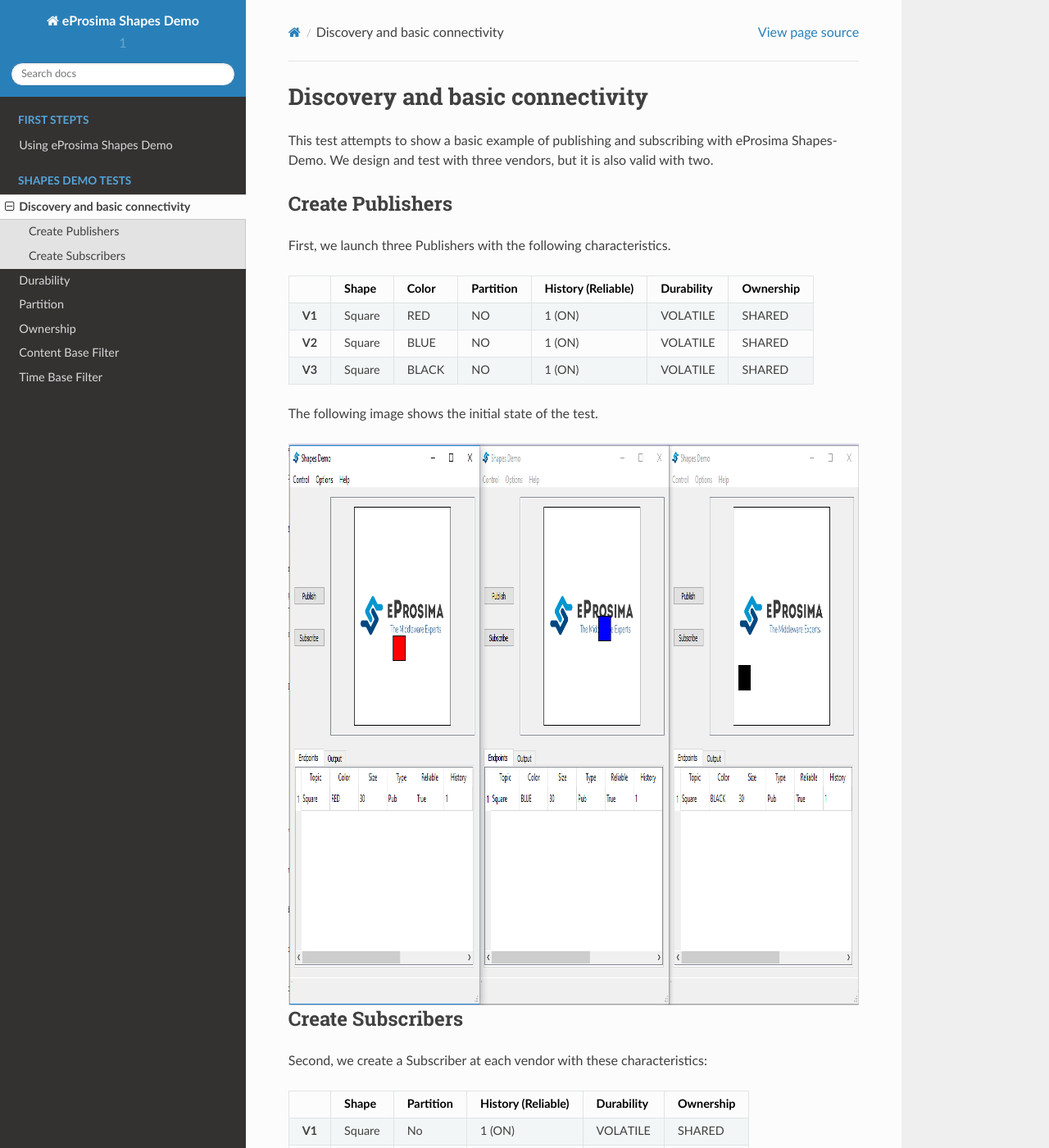
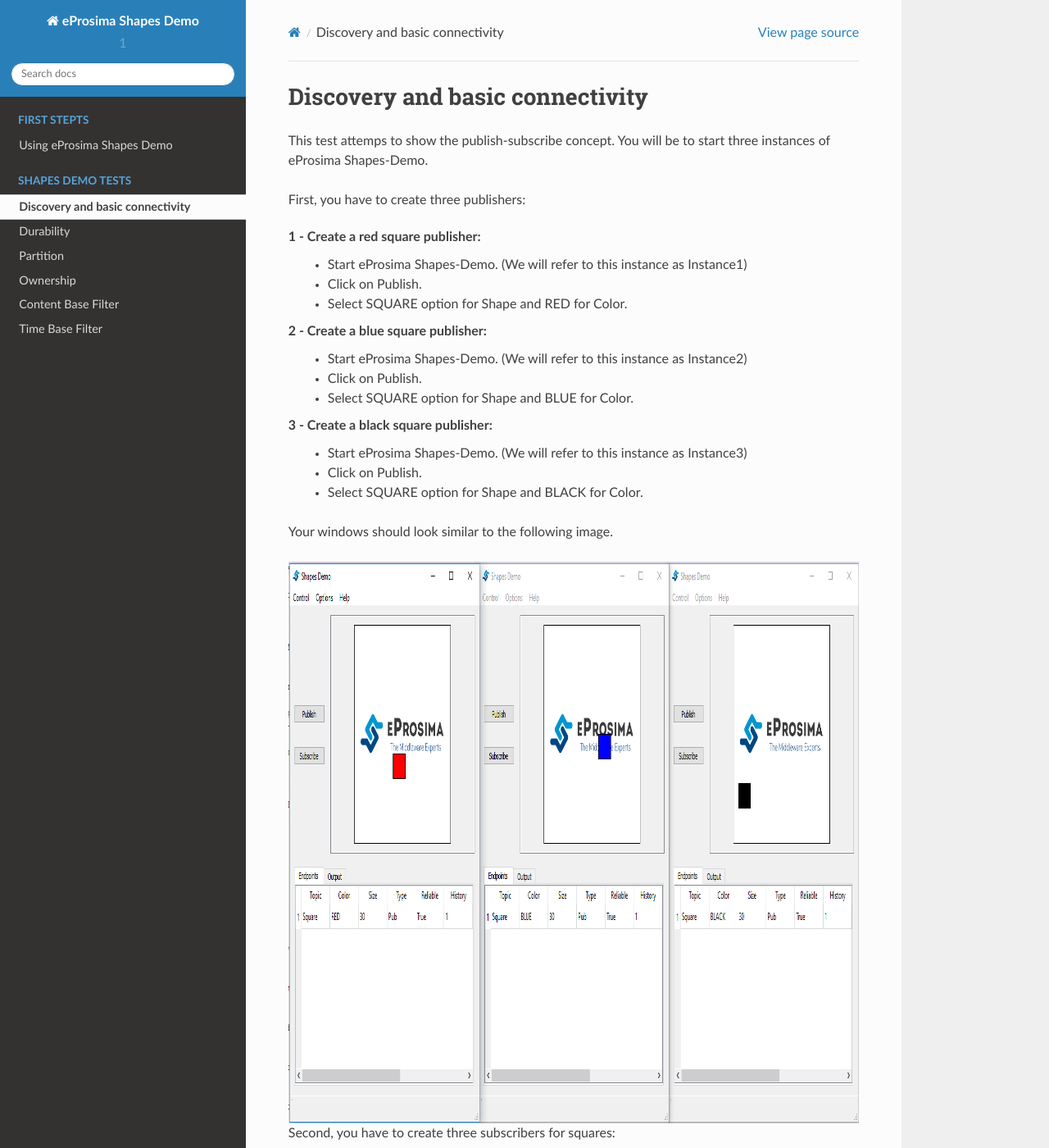
Before and after one commit to eProsima/Shapes-Demo-Docs, a Sphinx documentation site: the page built from docs/test1.rst, in a window 1280 px wide and 1400 px high. Shown: the whole window at 82% size. Built offline with Sphinx 7.4.7 and the Read the Docs theme 2.0.0, drawn with Linux system fonts in a browser that asks for light colours; some of the changed text lies outside the part shown.

Commit message:
Update test1.rst

```diff
--- a/docs/test1.rst
+++ b/docs/test1.rst
@@ -1,50 +1,48 @@
 Discovery and basic connectivity
 ================================
 
-This test attempts to show a basic example of publishing and subscribing with eProsima Shapes-Demo.
-We design and test with three vendors, but it is also valid with two.
+This test attemps to show the publish-subscribe concept. You will be to start three instances of eProsima Shapes-Demo.
 
-Create Publishers
------------------
+First, you have to create three publishers:
 
-First, we launch three Publishers with the following characteristics.
+1 - Create a red square publisher:
+   - Start eProsima Shapes-Demo. (We will refer to this instance as Instance1)
+   - Click on Publish.
+   - Select SQUARE option for Shape and RED for Color.
 
-+--------+--------+-------+-----------+--------------------+------------+-----------+
-|        | Shape  | Color | Partition | History (Reliable) | Durability | Ownership |
-+========+========+=======+===========+====================+============+===========+
-| **V1** | Square | RED   | NO        |       1 (ON)       | VOLATILE   | SHARED    |
-+--------+--------+-------+-----------+--------------------+------------+-----------+
-| **V2** | Square | BLUE  | NO        |       1 (ON)       | VOLATILE   | SHARED    |
-+--------+--------+-------+-----------+--------------------+------------+-----------+
-| **V3** | Square | BLACK | NO        |       1 (ON)       | VOLATILE   | SHARED    |
-+--------+--------+-------+-----------+--------------------+------------+-----------+
+2 - Create a blue square publisher:
+   - Start eProsima Shapes-Demo. (We will refer to this instance as Instance2)
+   - Click on Publish.
+   - Select SQUARE option for Shape and BLUE for Color.
 
-The following image shows the initial state of the test.
+3 - Create a black square publisher:
+   - Start eProsima Shapes-Demo. (We will refer to this instance as Instance3)
+   - Click on Publish.
+   - Select SQUARE option for Shape and BLACK for Color.
+
+Your windows should look similar to the following image.
 
 .. image:: test1_2.png
    :scale: 100 %
    :alt: Publish
    :align: center
 
+Second, you have to create three subscribers for squares:
 
-Create Subscribers
-------------------
+1 - Click Subscribe on Instance1
+   - Select SQUARE option for Shape
 
-Second, we create a Subscriber at each vendor with these characteristics:
+2 - Click Subscribe on Instance2
+   - Select SQUARE option for Shape
 
-+--------+--------+-----------+--------------------+------------+-----------+
-|        | Shape  | Partition | History (Reliable) | Durability | Ownership |
-+========+========+===========+====================+============+===========+
-| **V1** | Square | No        | 1 (ON)             | VOLATILE   | SHARED    |
-+--------+--------+-----------+--------------------+------------+-----------+
-| **V2** | Square | No        | 1 (ON)             | VOLATILE   | SHARED    |
-+--------+--------+-----------+--------------------+------------+-----------+
-| **V3** | Square | No        | 1 (ON)             | VOLATILE   | SHARED    |
-+--------+--------+-----------+--------------------+------------+-----------+
+3 - Click Subscribe on Instance3
+   - Select SQUARE option for Shape
 
-The following figure shows the final state of the test. Each vendor has its square and the squares published by other vendors.
+Your windows should look similar to the following image.
 
 .. image:: test1_3.png
    :scale: 100 %
    :alt: Subscribe
    :align: center
+
+You will see two aditional squares in each instance, mirroning the movements of the original square in real-time.
```
